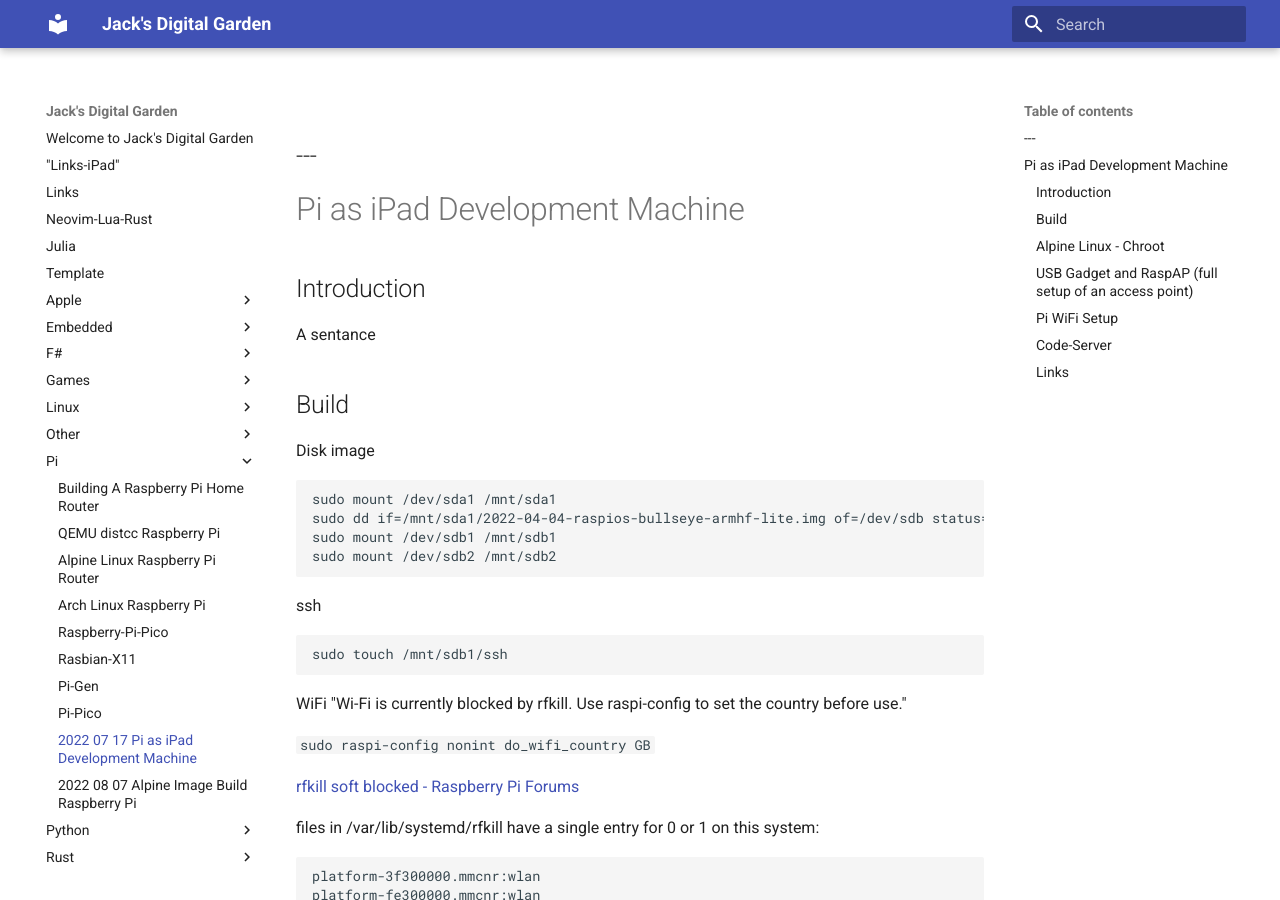
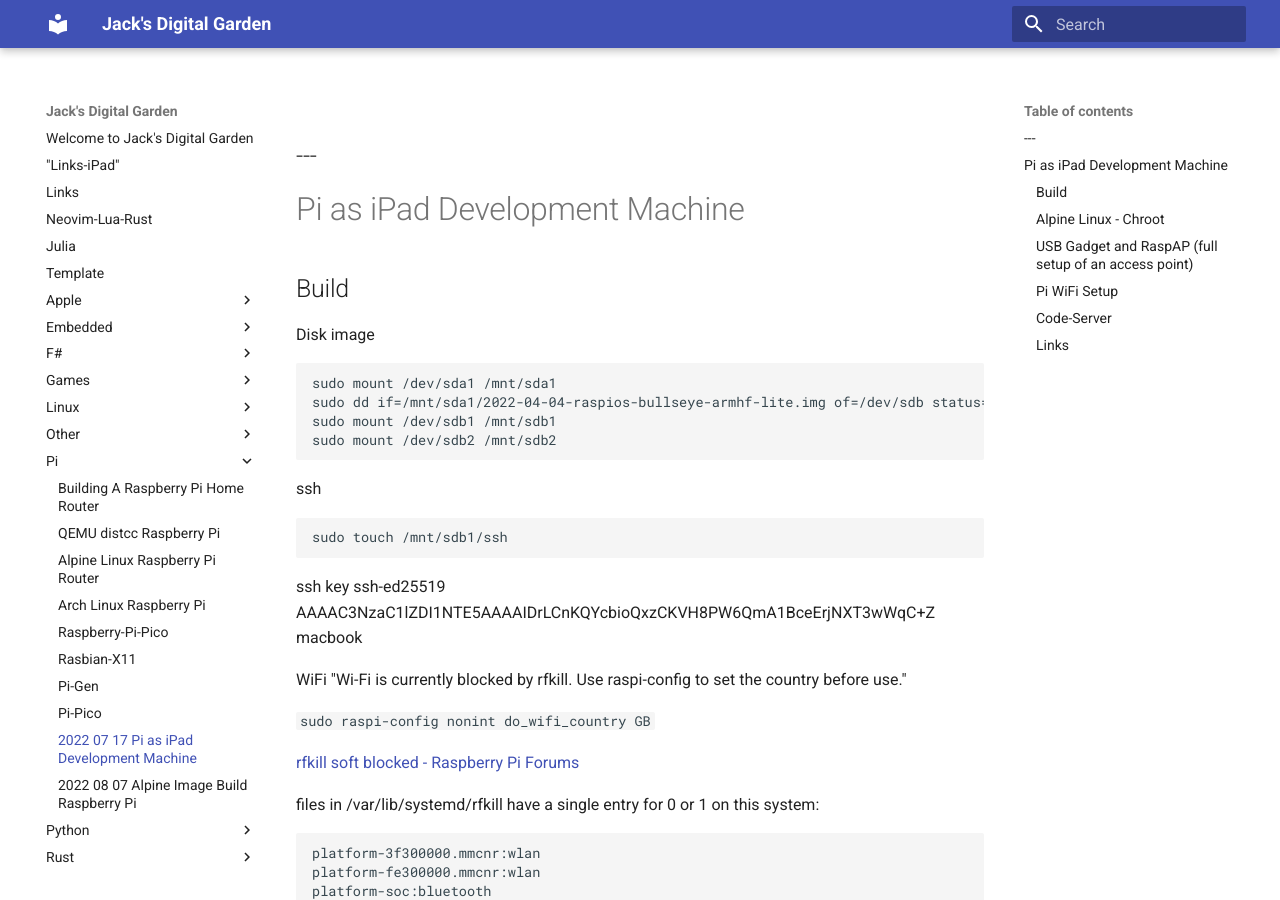
Before and after one commit to jchidley/mkdocs-material-test, an MkDocs documentation site: the page built from docs/Pi/2022-07-17-Pi-as-iPad-Development-Machine.md, in a window 1280 px wide and 900 px high. Built offline with MkDocs 1.6.1 and Material for MkDocs 9.7.7, drawn with Linux system fonts in a browser that asks for light colours.

Commit message:
macbook ssh key

````diff
--- a/docs/Pi/2022-07-17-Pi-as-iPad-Development-Machine.md
+++ b/docs/Pi/2022-07-17-Pi-as-iPad-Development-Machine.md
@@ -4,10 +4,6 @@
 <!-- markdownlint-disable MD025 -->
 # Pi as iPad Development Machine
 <!-- markdownlint-enable MD025 -->
-
-## Introduction
-
-A sentance
 
 ## Build
 
@@ -23,6 +19,11 @@ ssh
 ```bash
 sudo touch /mnt/sdb1/ssh
 ```
+
+ssh key
+ssh-ed25519 AAAAC3NzaC1lZDI1NTE5AAAAIDrLCnKQYcbioQxzCKVH8PW6QmA1BceErjNXT3wWqC+Z macbook
+
+
 
 WiFi
 "Wi-Fi is currently blocked by rfkill.
````
